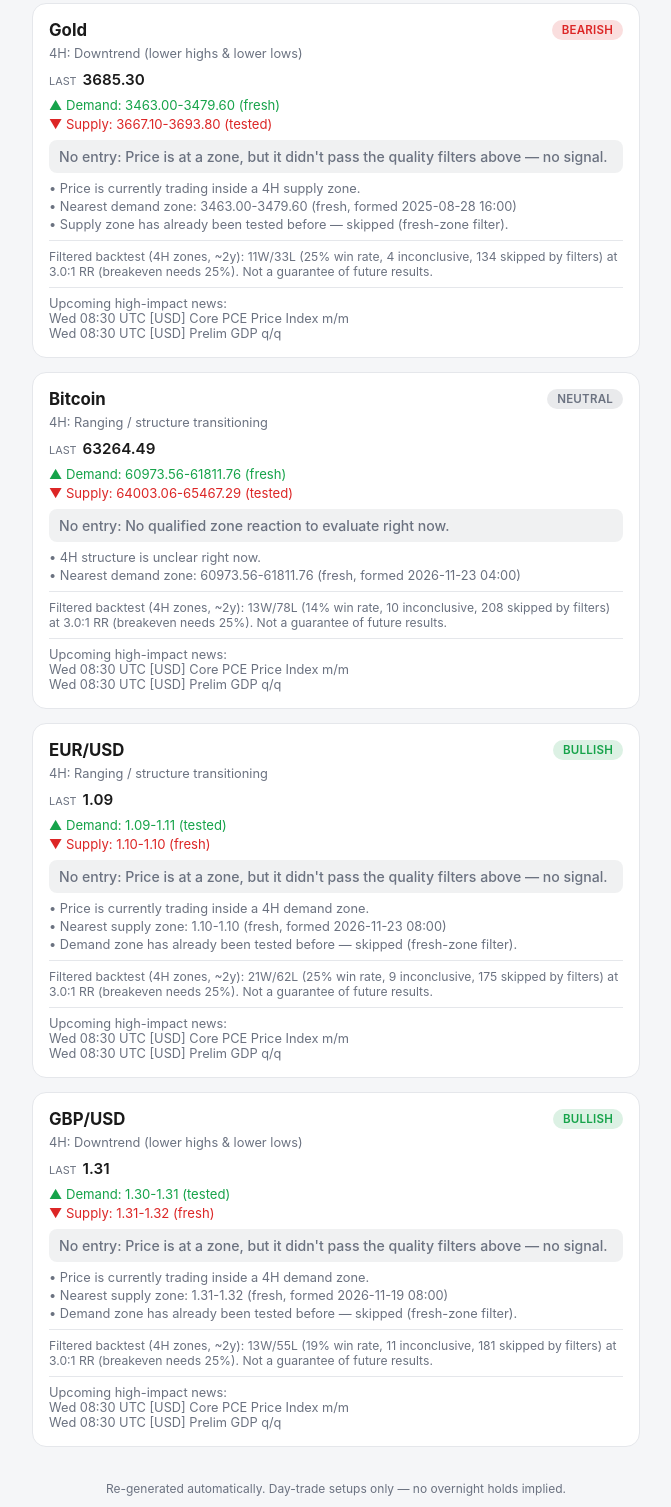
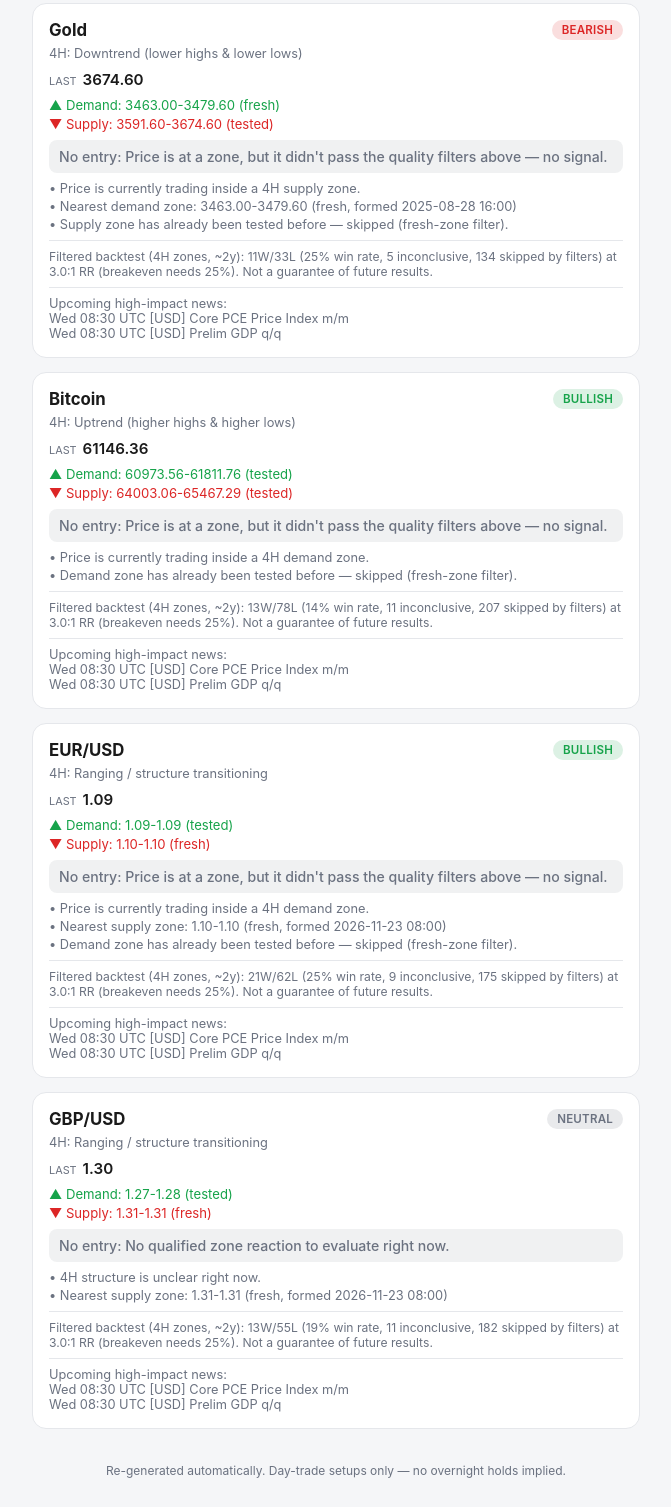
Before and after one commit to Mario1904/TRADING-BOT-3, a plain HTML site: page docs/index.html in a window 1280 px wide. Shown: the part 899-2406 px from the top of the page, without its empty margins (304-975 px from the left). Drawn offline with Linux system fonts and the light colour scheme.

Commit message:
Daily market report update

```diff
--- a/docs/index.html
+++ b/docs/index.html
@@ -69,7 +69,7 @@
 <body>
 <header>
   <h1>📊 Daily Market Report</h1>
-  <p>Generated 2026-11-23 14:40 UTC &middot; 4H zones (trend-aligned, fresh-only, rejection-confirmed), 5M entry, 3:1 RR</p>
+  <p>Generated 2026-11-24 01:54 UTC &middot; 4H zones (trend-aligned, fresh-only, rejection-confirmed), 5M entry, 3:1 RR</p>
 </header>
 <div class="disclaimer">
   Educational tool only — not financial advice, not a guarantee of accuracy.
@@ -86,7 +86,7 @@
     <span class="badge Neutral">Neutral</span>
   </div>
   <div class="structure">4H: Ranging / structure transitioning</div>
-  <div class="stats"><span class="label">Last</span><span class="value">49053.64</span></div>
+  <div class="stats"><span class="label">Last</span><span class="value">49599.89</span></div>
   <div class="zones"><div class="zone-demand">▲ Demand: 46252.88-46613.50 (fresh)</div><div class="zone-supply">▼ Supply: 50121.80-50462.40 (fresh)</div></div>
   <div class="entry signal-no">No entry: No qualified zone reaction to evaluate right now.</div>
 
@@ -102,7 +102,7 @@
     <span class="badge Bearish">Bearish</span>
   </div>
   <div class="structure">4H: Downtrend (lower highs & lower lows)</div>
-  <div class="stats"><span class="label">Last</span><span class="value">26472.29</span></div>
+  <div class="stats"><span class="label">Last</span><span class="value">26745.64</span></div>
   <div class="zones"><div class="zone-demand">▲ Demand: 16851.27-17607.37 (tested)</div><div class="zone-supply">▼ Supply: 26760.82-27235.91 (tested)</div></div>
   <div class="entry signal-no">No entry: No qualified zone reaction to evaluate right now.</div>
 
@@ -118,29 +118,29 @@
     <span class="badge Bearish">Bearish</span>
   </div>
   <div class="structure">4H: Downtrend (lower highs & lower lows)</div>
-  <div class="stats"><span class="label">Last</span><span class="value">3685.30</span></div>
-  <div class="zones"><div class="zone-demand">▲ Demand: 3463.00-3479.60 (fresh)</div><div class="zone-supply">▼ Supply: 3667.10-3693.80 (tested)</div></div>
+  <div class="stats"><span class="label">Last</span><span class="value">3674.60</span></div>
+  <div class="zones"><div class="zone-demand">▲ Demand: 3463.00-3479.60 (fresh)</div><div class="zone-supply">▼ Supply: 3591.60-3674.60 (tested)</div></div>
   <div class="entry signal-no">No entry: Price is at a zone, but it didn't pass the quality filters above — no signal.</div>
 
 
   <div class="notes"><div>• Price is currently trading inside a 4H supply zone.</div><div>• Nearest demand zone: 3463.00-3479.60 (fresh, formed 2025-08-28 16:00)</div><div>• Supply zone has already been tested before — skipped (fresh-zone filter).</div></div>
-  <div class="backtest">Filtered backtest (4H zones, ~2y): 11W/33L (25% win rate, 4 inconclusive, 134 skipped by filters) at 3.0:1 RR (breakeven needs 25%). Not a guarantee of future results.</div>
+  <div class="backtest">Filtered backtest (4H zones, ~2y): 11W/33L (25% win rate, 5 inconclusive, 134 skipped by filters) at 3.0:1 RR (breakeven needs 25%). Not a guarantee of future results.</div>
   <div class="news"><div>Upcoming high-impact news:</div><div>Wed 08:30 UTC [USD] Core PCE Price Index m/m</div><div>Wed 08:30 UTC [USD] Prelim GDP q/q</div></div>
 </div>
 
-<div class="card Neutral">
+<div class="card Bullish">
   <div class="card-head">
     <h2>Bitcoin</h2>
-    <span class="badge Neutral">Neutral</span>
+    <span class="badge Bullish">Bullish</span>
   </div>
-  <div class="structure">4H: Ranging / structure transitioning</div>
-  <div class="stats"><span class="label">Last</span><span class="value">63264.49</span></div>
-  <div class="zones"><div class="zone-demand">▲ Demand: 60973.56-61811.76 (fresh)</div><div class="zone-supply">▼ Supply: 64003.06-65467.29 (tested)</div></div>
-  <div class="entry signal-no">No entry: No qualified zone reaction to evaluate right now.</div>
+  <div class="structure">4H: Uptrend (higher highs & higher lows)</div>
+  <div class="stats"><span class="label">Last</span><span class="value">61146.36</span></div>
+  <div class="zones"><div class="zone-demand">▲ Demand: 60973.56-61811.76 (tested)</div><div class="zone-supply">▼ Supply: 64003.06-65467.29 (tested)</div></div>
+  <div class="entry signal-no">No entry: Price is at a zone, but it didn't pass the quality filters above — no signal.</div>
 
 
-  <div class="notes"><div>• 4H structure is unclear right now.</div><div>• Nearest demand zone: 60973.56-61811.76 (fresh, formed 2026-11-23 04:00)</div></div>
-  <div class="backtest">Filtered backtest (4H zones, ~2y): 13W/78L (14% win rate, 10 inconclusive, 208 skipped by filters) at 3.0:1 RR (breakeven needs 25%). Not a guarantee of future results.</div>
+  <div class="notes"><div>• Price is currently trading inside a 4H demand zone.</div><div>• Demand zone has already been tested before — skipped (fresh-zone filter).</div></div>
+  <div class="backtest">Filtered backtest (4H zones, ~2y): 13W/78L (14% win rate, 11 inconclusive, 207 skipped by filters) at 3.0:1 RR (breakeven needs 25%). Not a guarantee of future results.</div>
   <div class="news"><div>Upcoming high-impact news:</div><div>Wed 08:30 UTC [USD] Core PCE Price Index m/m</div><div>Wed 08:30 UTC [USD] Prelim GDP q/q</div></div>
 </div>
 
@@ -151,7 +151,7 @@
   </div>
   <div class="structure">4H: Ranging / structure transitioning</div>
   <div class="stats"><span class="label">Last</span><span class="value">1.09</span></div>
-  <div class="zones"><div class="zone-demand">▲ Demand: 1.09-1.11 (tested)</div><div class="zone-supply">▼ Supply: 1.10-1.10 (fresh)</div></div>
+  <div class="zones"><div class="zone-demand">▲ Demand: 1.09-1.09 (tested)</div><div class="zone-supply">▼ Supply: 1.10-1.10 (fresh)</div></div>
   <div class="entry signal-no">No entry: Price is at a zone, but it didn't pass the quality filters above — no signal.</div>
 
 
@@ -160,19 +160,19 @@
   <div class="news"><div>Upcoming high-impact news:</div><div>Wed 08:30 UTC [USD] Core PCE Price Index m/m</div><div>Wed 08:30 UTC [USD] Prelim GDP q/q</div></div>
 </div>
 
-<div class="card Bullish">
+<div class="card Neutral">
   <div class="card-head">
     <h2>GBP/USD</h2>
-    <span class="badge Bullish">Bullish</span>
+    <span class="badge Neutral">Neutral</span>
   </div>
-  <div class="structure">4H: Downtrend (lower highs & lower lows)</div>
-  <div class="stats"><span class="label">Last</span><span class="value">1.31</span></div>
-  <div class="zones"><div class="zone-demand">▲ Demand: 1.30-1.31 (tested)</div><div class="zone-supply">▼ Supply: 1.31-1.32 (fresh)</div></div>
-  <div class="entry signal-no">No entry: Price is at a zone, but it didn't pass the quality filters above — no signal.</div>
+  <div class="structure">4H: Ranging / structure transitioning</div>
+  <div class="stats"><span class="label">Last</span><span class="value">1.30</span></div>
+  <div class="zones"><div class="zone-demand">▲ Demand: 1.27-1.28 (tested)</div><div class="zone-supply">▼ Supply: 1.31-1.31 (fresh)</div></div>
+  <div class="entry signal-no">No entry: No qualified zone reaction to evaluate right now.</div>
 
 
-  <div class="notes"><div>• Price is currently trading inside a 4H demand zone.</div><div>• Nearest supply zone: 1.31-1.32 (fresh, formed 2026-11-19 08:00)</div><div>• Demand zone has already been tested before — skipped (fresh-zone filter).</div></div>
-  <div class="backtest">Filtered backtest (4H zones, ~2y): 13W/55L (19% win rate, 11 inconclusive, 181 skipped by filters) at 3.0:1 RR (breakeven needs 25%). Not a guarantee of future results.</div>
+  <div class="notes"><div>• 4H structure is unclear right now.</div><div>• Nearest supply zone: 1.31-1.31 (fresh, formed 2026-11-23 08:00)</div></div>
+  <div class="backtest">Filtered backtest (4H zones, ~2y): 13W/55L (19% win rate, 11 inconclusive, 182 skipped by filters) at 3.0:1 RR (breakeven needs 25%). Not a guarantee of future results.</div>
   <div class="news"><div>Upcoming high-impact news:</div><div>Wed 08:30 UTC [USD] Core PCE Price Index m/m</div><div>Wed 08:30 UTC [USD] Prelim GDP q/q</div></div>
 </div>
 
```
